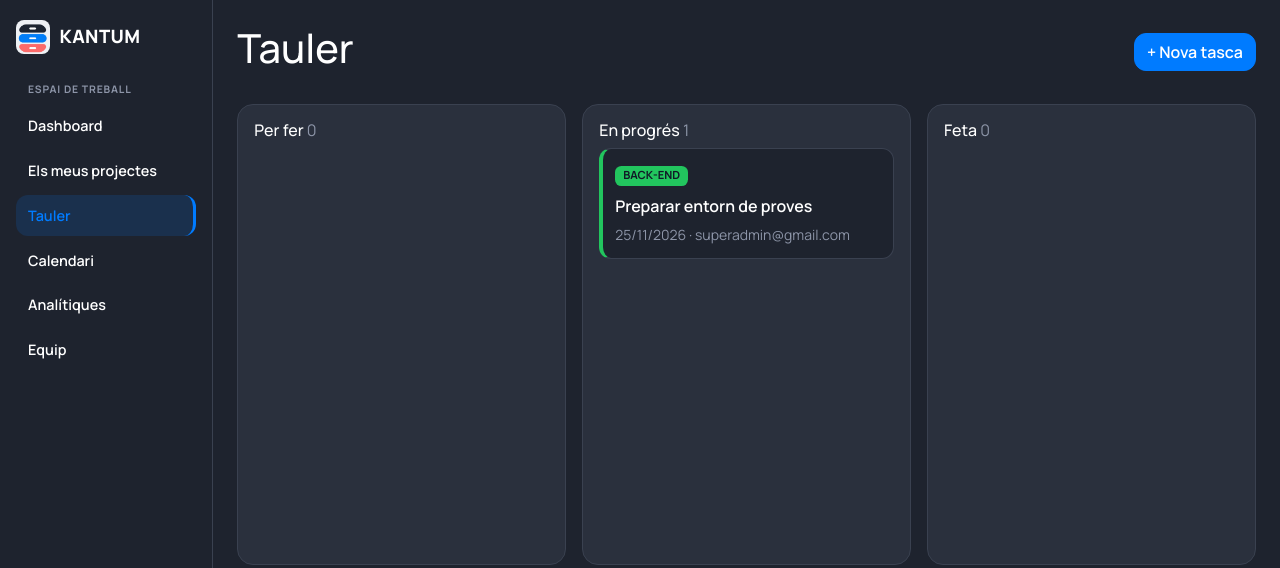
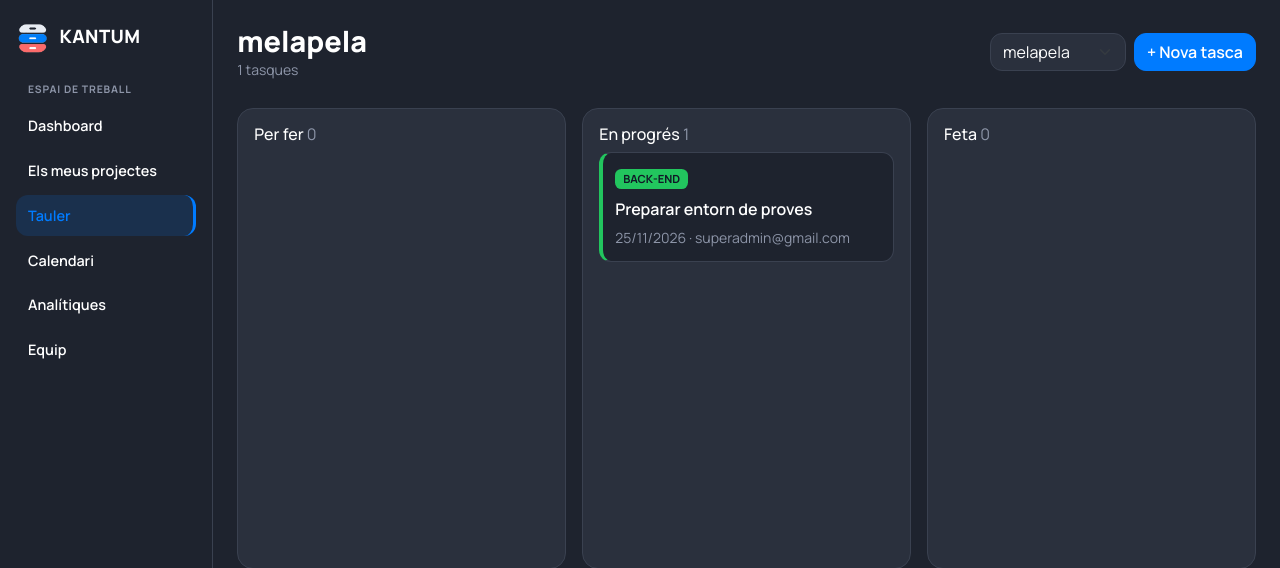
Before and after one commit to RBE-politecnics/Eina_de_gestio_de_projectes_Equipo3, a Laravel app: page /tauler in a window 1280 px wide. Shown: the top 568 px of the page. Run offline with Laravel 12, Linux system fonts and the light colour scheme; a user stored in the database is signed in; data comes from the database, SQL or seed files in the repository; style sheets or scripts are compiled from the project's sources.

Commit message:
feat: Tauler per projecte i logo sense fons
- El tauler mostra només les tasques del projecte triat (/tauler/{id})
- El formulari de tasca nova ja no demana el projecte
- Després de crear una tasca es torna al tauler del projecte
- Logo nou amb fons transparent (logo-kantum.png)

Co-Authored-By: Claude Sonnet 5.5 <noreply@anthropic.com>

```diff
--- a/app/Http/Controllers/PaginesController.php
+++ b/app/Http/Controllers/PaginesController.php
@@ -2,6 +2,7 @@
 
 namespace App\Http\Controllers;
 
+use App\Models\Estats;
 use App\Models\Projecte_Usuari;
 use App\Models\Projects;
 use App\Models\Rols;
@@ -28,6 +29,31 @@ class PaginesController
             'projectes' => $projectes,
             'tasques' => Tasques::whereIn('projecte_id', $idsProjectes)->get(),
             'cerca' => $request->input('q'),
+        ]);
+    }
+
+    public function tauler(?int $projecteId = null): View
+    {
+        $idsProjectes = Projecte_Usuari::where('users_id', Auth::id())->pluck('projecte_id');
+        $projectes = Projects::whereIn('id', $idsProjectes)->orderBy('nom')->get();
+
+        // Si no ens diuen quin projecte, agafem el primer de l'usuari
+        $projecte = $projectes->firstWhere('id', $projecteId) ?? $projectes->first();
+
+        $tasques = collect();
+
+        if ($projecte) {
+            $tasques = Tasques::with(['estat', 'usuari'])
+                ->where('projecte_id', $projecte->id)
+                ->latest()
+                ->get();
+        }
+
+        return view('projects.tauler', [
+            'projectes' => $projectes,
+            'projecte' => $projecte,
+            'tasquesProjecte' => $tasques,
+            'estatsDisponibles' => Estats::orderBy('id')->get(),
         ]);
     }
 
--- a/app/Http/Controllers/TasquesController.php
+++ b/app/Http/Controllers/TasquesController.php
@@ -24,6 +24,6 @@ class TasquesController
 
         Tasques::create($tasca);
 
-        return redirect()->route('dashboard')->with('status', 'Tasca creada correctament.');
+        return redirect()->route('tauler', $tasca['projecte_id'])->with('status', 'Tasca creada correctament.');
     }
 }
--- a/resources/views/auth/login.blade.php
+++ b/resources/views/auth/login.blade.php
@@ -6,7 +6,7 @@
 
         <div class="kt-entrada-esquerra">
             <div class="kt-marca">
-                <img src="{{ Vite::asset('resources/assets/logo.png') }}" alt="">
+                <img src="{{ Vite::asset('resources/assets/logo-kantum.png') }}" alt="">
                 <span>KANTUM</span>
             </div>
 
--- a/resources/views/auth/sign-up.blade.php
+++ b/resources/views/auth/sign-up.blade.php
@@ -6,7 +6,7 @@
 
         <div class="kt-entrada-esquerra">
             <div class="kt-marca">
-                <img src="{{ Vite::asset('resources/assets/logo.png') }}" alt="">
+                <img src="{{ Vite::asset('resources/assets/logo-kantum.png') }}" alt="">
                 <span>KANTUM</span>
             </div>
 
--- a/resources/views/components/sidebar.blade.php
+++ b/resources/views/components/sidebar.blade.php
@@ -1,6 +1,6 @@
 <aside class="col-12 col-md-3 col-lg-2 text-white kt-sidebar min-vh-100">
     <a href="{{ route('dashboard') }}" class="kt-marca">
-        <img src="{{ Vite::asset('resources/assets/logo.png') }}" alt="">
+        <img src="{{ Vite::asset('resources/assets/logo-kantum.png') }}" alt="">
         <span>KANTUM</span>
     </a>
 
--- a/resources/views/layouts/main.blade.php
+++ b/resources/views/layouts/main.blade.php
@@ -9,7 +9,7 @@
         <link rel="preconnect" href="https://fonts.googleapis.com">
         <link rel="preconnect" href="https://fonts.gstatic.com" crossorigin>
         <link href="https://fonts.googleapis.com/css2?family=Manrope:wght@400;500;600;700;800&display=swap" rel="stylesheet">
-        <link rel="icon" type="image/png" href="{{ Vite::asset('resources/assets/logo.png') }}">
+        <link rel="icon" type="image/png" href="{{ Vite::asset('resources/assets/logo-kantum.png') }}">
         @vite('resources/css/app.css')
         <link rel="stylesheet" href="{{ asset('css/kantum.css') }}">
     </head>
--- a/resources/views/pages/main-dashboard.blade.php
+++ b/resources/views/pages/main-dashboard.blade.php
@@ -91,7 +91,7 @@
                         @endphp
 
                         <div class="col-12 col-md-6 col-xl-4">
-                            <a href="{{ route('tauler') }}" class="kt-targeta kt-projecte" style="--projecte-color: {{ $color }};">
+                            <a href="{{ route('tauler', $project->id) }}" class="kt-targeta kt-projecte" style="--projecte-color: {{ $color }};">
                                 <span class="kt-icona mb-3">{{ strtoupper(substr($project->nom, 0, 2)) }}</span>
                                 <h3 class="h5 fw-bold">{{ $project->nom }}</h3>
                                 <p class="text-secondary small">{{ $project->descripcion ?: 'Sense descripció.' }}</p>
--- a/resources/views/pages/projectes.blade.php
+++ b/resources/views/pages/projectes.blade.php
@@ -31,7 +31,7 @@
                         @endphp
 
                         <div class="col-12 col-md-6 col-xl-4">
-                            <a href="{{ route('tauler') }}" class="kt-targeta kt-projecte" style="--projecte-color: {{ $color }};">
+                            <a href="{{ route('tauler', $projecte->id) }}" class="kt-targeta kt-projecte" style="--projecte-color: {{ $color }};">
                                 <span class="kt-icona mb-3">{{ strtoupper(substr($projecte->nom, 0, 2)) }}</span>
                                 <h3 class="h5 fw-bold">{{ $projecte->nom }}</h3>
                                 <p class="text-secondary small">{{ $projecte->descripcion ?: 'Sense descripció.' }}</p>
--- a/resources/views/projects/tauler.blade.php
+++ b/resources/views/projects/tauler.blade.php
@@ -4,9 +4,6 @@
     <link rel="stylesheet" href="{{ asset('css/vistes.css') }}">
 
     @php
-        $projectesDisponibles = \App\Models\Projects::query()->orderBy('nom')->get();
-        $estatsDisponibles = \App\Models\Estats::query()->orderBy('id')->get();
-
         $estats = [
             'per-fer' => 'Per fer',
             'en-progres' => 'En progrés',
@@ -21,10 +18,7 @@
             'qa' => 'QA',
         ];
 
-        $tasques = \App\Models\Tasques::query()
-            ->with(['estat', 'usuari'])
-            ->latest()
-            ->get()
+        $tasques = $tasquesProjecte
             ->map(function (\App\Models\Tasques $tasca): array {
                 $estat = strtolower($tasca->estat?->nom ?? '');
 
@@ -49,12 +43,34 @@
             @include('components.sidebar')
 
             <main class="col-12 col-md-9 col-lg-10 p-4">
-                <div class="d-flex justify-content-between align-items-center mb-4">
-                    <h1 class="text-white">Tauler</h1>
-                    <button type="button" class="btn btn-primary" data-bs-toggle="modal" data-bs-target="#modalNovaTasca">
-                        + Nova tasca
-                    </button>
+                @if (! $projecte)
+                    <h1 class="mb-4">Tauler</h1>
+                    <div class="kt-targeta text-center text-secondary">
+                        Encara no participes en cap projecte. Crea'n un des del Dashboard.
+                    </div>
+                @else
+                <div class="kt-capcalera">
+                    <div>
+                        <h1>{{ $projecte->nom }}</h1>
+                        <p class="text-secondary small mb-0">{{ $tasques->count() }} tasques</p>
+                    </div>
+
+                    <div class="d-flex flex-wrap align-items-center gap-2">
+                        <select class="form-select w-auto" aria-label="Canvia de projecte"
+                                onchange="window.location.href = this.value">
+                            @foreach ($projectes as $opcio)
+                                <option value="{{ route('tauler', $opcio->id) }}" @selected($opcio->id == $projecte->id)>{{ $opcio->nom }}</option>
+                            @endforeach
+                        </select>
+                        <button type="button" class="btn btn-primary" data-bs-toggle="modal" data-bs-target="#modalNovaTasca">
+                            + Nova tasca
+                        </button>
+                    </div>
                 </div>
+
+                @if (session('status'))
+                    <div class="alert alert-success">{{ session('status') }}</div>
+                @endif
 
                 <div class="tauler">
                     @foreach ($estats as $clauEstat => $nomEstat)
@@ -89,6 +105,7 @@
                 <p class="small text-secondary mt-3">
                     Arrossega les tasques per canviar-ne l'estat. Les tasques de «Feta» ja no es poden moure.
                 </p>
+                @endif
             </main>
         </div>
     </div>
@@ -127,13 +144,7 @@
                 <form id="formNovaTasca" method="POST" action="{{ route('tasques.store') }}">
                     @csrf
                     <div class="modal-body">
-                        <label for="novaProjecte" class="form-label">Projecte</label>
-                        <select id="novaProjecte" name="projecte_id" class="form-select mb-3" required>
-                            <option value="">Selecciona un projecte</option>
-                            @foreach ($projectesDisponibles as $projecte)
-                                <option value="{{ $projecte->id }}">{{ $projecte->nom }}</option>
-                            @endforeach
-                        </select>
+                        <input type="hidden" name="projecte_id" value="{{ $projecte?->id }}">
 
                         <label for="novaTitol" class="form-label">Títol</label>
                         <input id="novaTitol" name="nom" type="text" class="form-control mb-3" required>
--- a/routes/web.php
+++ b/routes/web.php
@@ -33,7 +33,7 @@ Route::middleware('auth')->group(function (): void {
 
 // Vistes del projecte (Alex): tauler Kanban, calendari i analítiques
 Route::middleware('auth')->group(function (): void {
-    Route::view('/tauler', 'projects.tauler')->name('tauler');
+    Route::get('/tauler/{projecteId?}', [PaginesController::class, 'tauler'])->whereNumber('projecteId')->name('tauler');
     Route::view('/calendari', 'pages.calendari')->name('calendari');
     Route::view('/analitiques', 'pages.analitiques')->name('analitiques');
 });
```
Also changed, not shown: resources/assets/logo-kantum.png (added).
